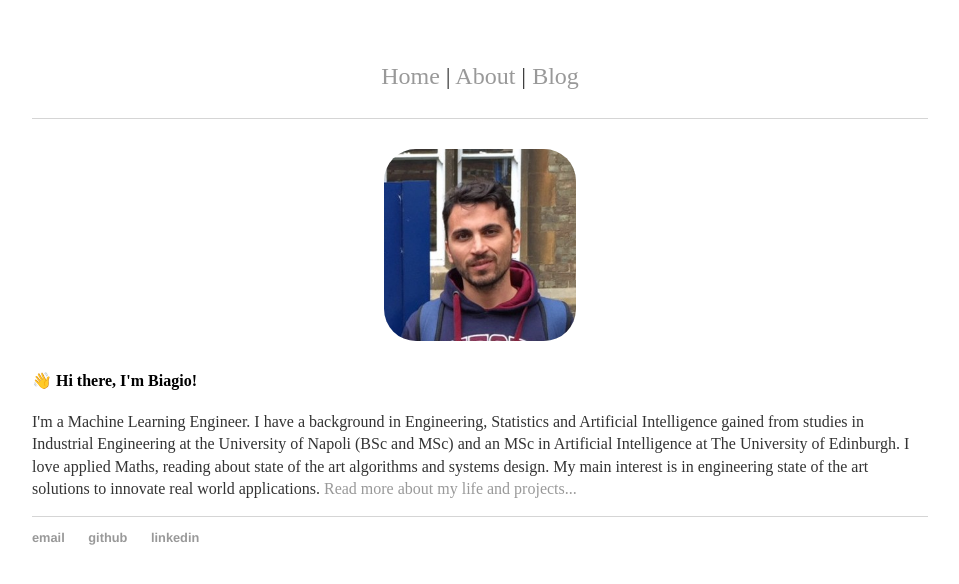
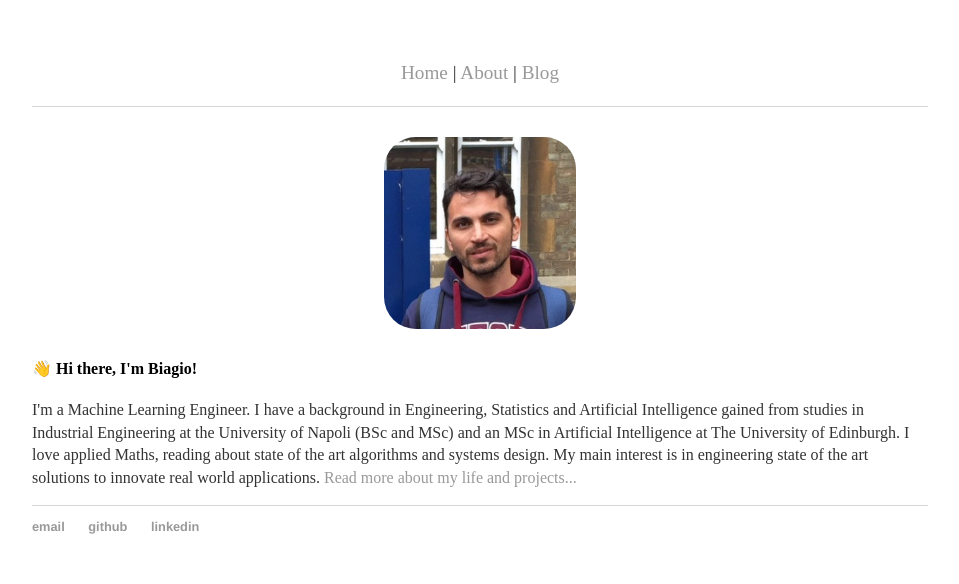
Before and after one commit to BiagioAntonelli/BiagioAntonelli.github.io, a Jekyll site: the page built from index.html, in a window 1280 px wide. Shown: the top 584 px of the page, without its empty margins (160-1119 px from the left). Built offline with Jekyll 4.4.1, drawn with Linux system fonts in a browser that asks for light colours.

```diff
--- a/css/main.css
+++ b/css/main.css
@@ -9,6 +9,7 @@
     width: 12em;
     height: 12em;
     border-radius: 2em;
+    margin-top: 30px;
     margin-bottom: 30px;
 }
 
@@ -46,8 +47,8 @@
 }
 
 header {
+    font-size: .8em;
     border-bottom: 1px solid #d5d5d5;
-    margin-bottom: 30px;
 }
 
 ul.posts {
```
